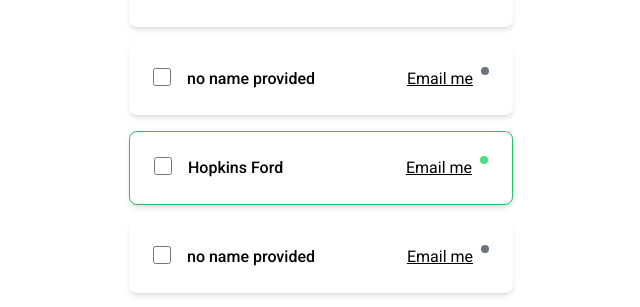
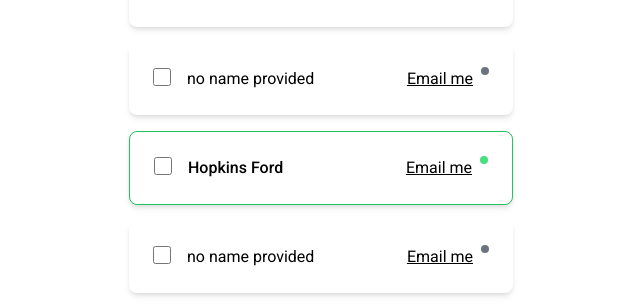
Before and after one commit to cassioscabral/react-code-test, a React (Create React App) app: page / in a window 1280 px wide. Shown: the part 315-622 px from the top of the page, without its empty margins (319-959 px from the left). Built offline with nearby package versions, Linux system fonts and the light colour scheme.

Commit message:
Adds documentation

```diff
--- a/src/App.tsx
+++ b/src/App.tsx
@@ -1,3 +1,23 @@
+/**
+ * # Considerations about the challenge
+ *
+ * ## General information
+ * In general I assumed a few things to make sure I had a scope defined such as:
+ * - data is coming from a static JSON file with inconsistent data to mock an API response
+ *
+ * - to be flexible, the List component is showing a collection of a generic type T to ensure it can be reused
+ *
+ * - I used indexes as keys thinking that the List will not change(filter, adding or remmoving items), otherwise would look to use some other approach
+ *
+ * ## Components:
+ *
+ * - App -> main app that starts everything. I added dummy components below in this file just for the sake of the challenge. Ideally they would have their own folders and follow a similar approach to List and List/Item
+ *
+ * - List -> Renders a list of items with a render and controls which item is selected
+ *
+ * - Item -> a wrapper to for the checkbox used in List with a memoized version to avoid unecessary re-renders
+ *
+ */
 import { useState } from 'react'
 import List, { ItemRenderer, OnChangeHandler } from './components/List'
 import { UserInterface, listUsers } from './api/Users'
@@ -17,7 +37,11 @@
     <div className='App'>
       <Header selectedIndexes={selectedIndexes} />
 
-      <div className='flex flex-col items-center justify-center w-full space-y-4 max-w-sm mx-auto'>
+      <div
+        className='flex flex-col
+           items-center justify-center
+           w-full space-y-4
+           max-w-sm mx-auto'>
         <List<UserInterface>
           itemClassName={(item) => {
             const defaultItemClassName = 'w-full'
@@ -47,7 +71,7 @@
     <div
       className='flex ml-4 justify-between w-full'
       key={props.index}>
-      <header className='font-medium'>
+      <header className={props.item.name ? 'font-medium' : ''}>
         {props?.item?.name ? props.item.name : 'no name provided'}
       </header>
       <div className='flex space-x-2'>
@@ -73,14 +97,14 @@
 }
 
 function UserInfoActiveIcon(props: { isActive?: boolean }) {
-  return props.isActive ? (
+  return props.isActive ?
     <div
       title='User is active'
       className='bg-green-400 rounded-full w-2 h-2 hover:motion-safe:animate-pulse'
     />
-  ) : (
-      <div
-        title='User not active'
-        className='bg-gray-500 rounded-full w-2 h-2' />
-  )
+   :
+    <div
+      title='User not active'
+      className='bg-gray-500 rounded-full w-2 h-2'
+    />
 }
```
Also changed, not shown: 1 other file (tests, documents, lock files or other folders).
